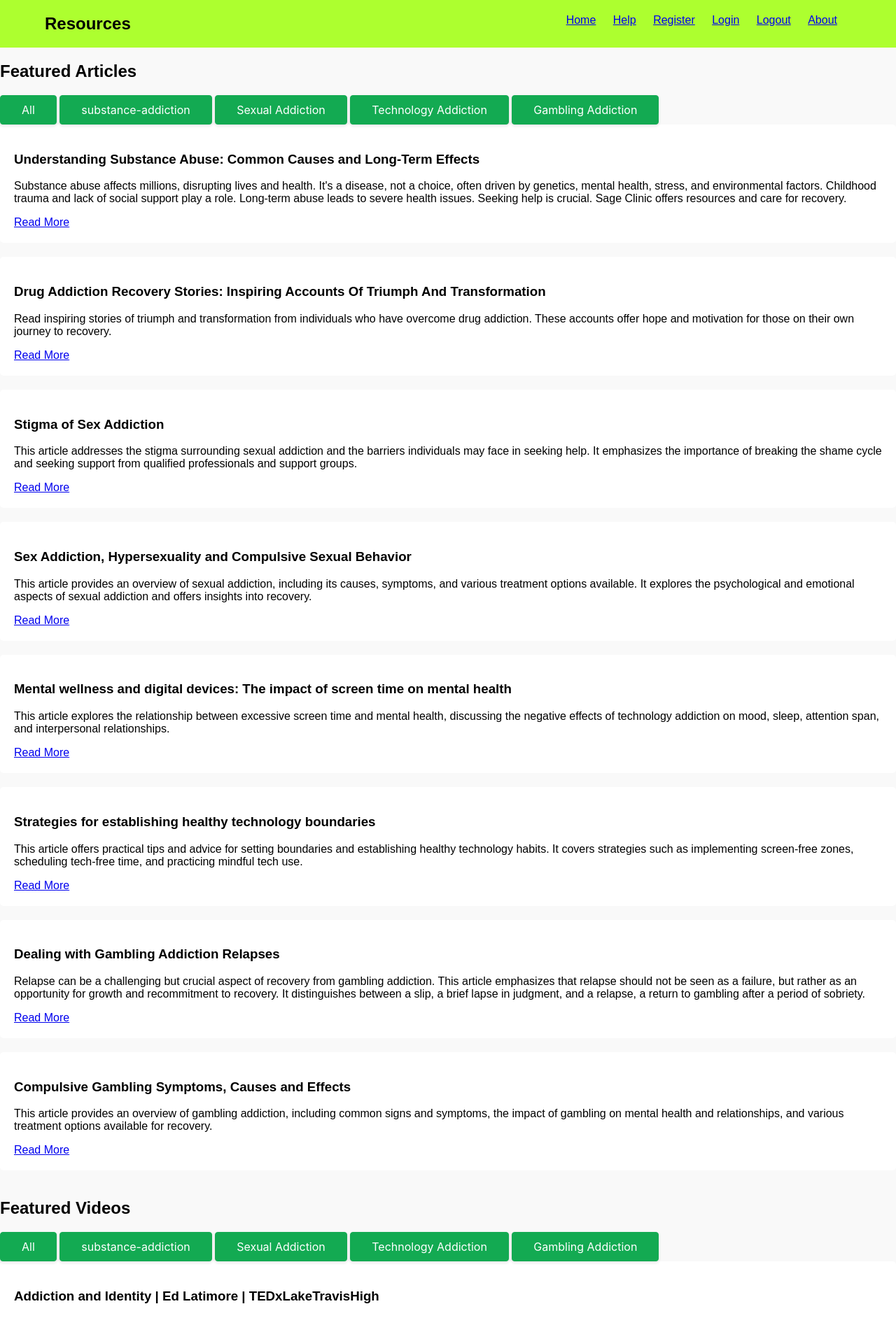
After one commit to Samboja651/Addiction-Solver, a Flask app: page /educational_resources in a window 1280 px wide. The commit adds this page. Shown: the top 1884 px of the page at 70% size. Run offline with Flask 3, Linux system fonts and the light colour scheme; grey boxes are pictures that could not be loaded.

Commit message:
educational resource update

```diff
--- a/app.py
+++ b/app.py
@@ -1,6 +1,6 @@
 from flask import Flask, render_template, request, redirect, url_for, session, flash, abort, jsonify
 from flask_sqlalchemy import SQLAlchemy
-import bcrypt
+# import bcrypt
 import sqlite3
 
 
@@ -225,6 +225,24 @@ def help():
         return render_template('help_platform.html')
 
 
+
+@app.route('/educational_resources', methods=['GET', 'POST'])
+def educational_resources():
+    books = [
+        {"title": "The Biology of Desire: Why Addiction Is Not a Disease", "author": "Marc Lewis"},
+        {"title": "Addiction: A Disorder of Choice", "author": "Gene M. Heyman"},
+        {"title": "Clean: Overcoming Addiction and Ending America’s Greatest Tragedy", "author": "David Sheff"}
+    ]
+
+    videos = [
+        {"title": "TED Talk: Everything You Think You Know About Addiction is Wrong", "speaker": "Johann Hari", "link": "https://www.youtube.com/watch?v=PY9DcIMGxMs"},
+        {"title": "The Opposite of Addiction is Connection", "speaker": "Johann Hari", "link": "https://www.youtube.com/watch?v=PY9DcIMGxMs"},
+        {"title": "Pleasure Unwoven: An Explanation of the Brain Disease of Addiction", "speaker": "Kevin McCauley", "link": "https://www.youtube.com/watch?v=ao8L-0nSYzg"}
+    ]
+
+    return render_template('educational_resources.html', books=books, videos=videos)
+
+
 # Endpoint for receiving and sending peer-to-peer chat messages
 @app.route('/peer-forum', methods=['GET'])
 def peer_forum():
--- /dev/null
+++ b/static/css/styles.css
@@ -0,0 +1,115 @@
+body {
+    margin: 0;
+    font-family: Arial, sans-serif;
+}
+
+.container {
+    width: 90%;
+    margin: 0 auto;
+    display: flex;
+    align-items: flex-start;
+    justify-content: space-between;
+}
+
+.container2 {
+    width: 90%;
+    margin: 0 auto;
+}
+
+header {
+    background-color: greenyellow;
+    color: black;
+    padding: 20px 0;
+}
+
+header .logo {
+    font-size: 24px;
+    font-weight: bold;
+}
+
+header nav ul {
+    list-style-type: none;
+    padding: 0;
+    margin: 0;
+}
+
+header nav ul li {
+    display: inline;
+    margin-right: 20px;
+}
+
+main {
+    background-color: #f9f9f9;
+    padding: 20px 0;
+}
+
+section {
+    margin-bottom: 40px;
+}
+
+h2 {
+    margin-top: 0;
+}
+
+.article, .video {
+    background-color: #fff;
+    padding: 20px;
+    margin-bottom: 20px;
+    border-radius: 5px;
+}
+
+footer {
+    background-color: #333;
+    color: #fff;
+    padding: 20px 0;
+    text-align: center;
+}
+
+footer nav ul {
+    list-style-type: none;
+    padding: 0;
+    margin: 0;
+}
+
+footer nav ul li {
+    display: inline;
+    margin-right: 20px;
+}
+
+.social-media img {
+    width: 30px;
+    margin-right: 10px;
+}
+
+.filter-btn {
+  background-color: #13aa52;
+  border: 1px solid #13aa52;
+  border-radius: 4px;
+  box-shadow: rgba(0, 0, 0, .1) 0 2px 4px 0;
+  box-sizing: border-box;
+  color: #fff;
+  cursor: pointer;
+  font-family: "Akzidenz Grotesk BQ Medium", -apple-system, BlinkMacSystemFont, sans-serif;
+  font-size: 16px;
+  font-weight: 400;
+  outline: none;
+  outline: 0;
+  padding: 10px 25px;
+  text-align: center;
+  transform: translateY(0);
+  transition: transform 150ms, box-shadow 150ms;
+  user-select: none;
+  -webkit-user-select: none;
+  touch-action: manipulation;
+}
+
+.filter-btn:hover {
+  box-shadow: rgba(0, 0, 0, .15) 0 3px 9px 0;
+  transform: translateY(-2px);
+}
+
+@media (min-width: 768px) {
+  .filter-btn {
+    padding: 10px 30px;
+  }
+}
--- /dev/null
+++ b/static/js/scripts.js
@@ -0,0 +1,38 @@
+document.addEventListener("DOMContentLoaded", function() {
+    const articles = document.querySelectorAll(".article");
+    const videos = document.querySelectorAll(".video");
+
+    // Function to show/hide articles based on category
+    function filterArticles(category) {
+        articles.forEach(article => {
+            const articleCategory = article.dataset.category.toLowerCase();
+            if (category === "all" || articleCategory === category) {
+                article.style.display = "block";
+            } else {
+                article.style.display = "none";
+            }
+        });
+    }
+
+    // Function to show/hide videos based on category
+    function filterVideos(category) {
+        videos.forEach(video => {
+            const videoCategory = video.dataset.category.toLowerCase();
+            if (category === "all" || videoCategory === category) {
+                video.style.display = "block";
+            } else {
+                video.style.display = "none";
+            }
+        });
+    }
+
+    // Event listener for filter buttons
+    const filterButtons = document.querySelectorAll(".filter-btn");
+    filterButtons.forEach(btn => {
+        btn.addEventListener("click", function() {
+            const category = this.dataset.category.toLowerCase();
+            filterArticles(category);
+            filterVideos(category);
+        });
+    });
+});
--- /dev/null
+++ b/templates/educational_resources.html
@@ -0,0 +1,156 @@
+<!DOCTYPE html>
+<html lang="en">
+<head>
+    <meta charset="UTF-8">
+    <meta name="viewport" content="width=device-width, initial-scale=1.0">
+    <title>Educational Resources</title>
+    <link rel="stylesheet" href="static/css/styles.css">
+</head>
+<body>
+    <header>
+        <div class="container">
+            <div class="logo">Resources</div>
+            <nav>
+                <ul class="head22">
+                        <li class="nav-item">
+                            <a class="nav-link active" aria-current="page" href="{{ url_for('home') }}">Home</a>
+                        </li>
+                        <li class="nav-item">
+                            <a class="nav-link" href="{{ url_for('help') }}">Help</a>
+                        </li>
+                        <li class="nav-item">
+                            <a class="nav-link" href="{{ url_for('register') }}">Register</a>
+
+                        </li>
+                        <li class="nav-item">
+                            <a class="nav-link" href="{{ url_for('login') }}">Login</a>
+
+                        </li>
+                        <li class="nav-item">
+                            <a class="nav-link" href="{{ url_for('logout') }}">Logout</a>
+
+                        </li>
+                        <li class="nav-item">
+                            <a class="nav-link" href="#">About</a>
+                        </li>
+                </ul>
+            </nav>
+        </div>
+    </header>
+    <main>
+        <section id="featured-articles">
+            <h2>Featured Articles</h2>
+            <div class="filter-buttons">
+                <button class="filter-btn" data-category="all">All</button>
+                <button class="filter-btn" data-category="health">substance-addiction</button>
+                <button class="filter-btn" data-category="addiction">Sexual Addiction</button>
+                <button class="filter-btn" data-category="recovery">Technology Addiction</button>
+                <button class="filter-btn" data-category="mental">Gambling Addiction</button>
+            </div>
+            <div class="article" data-category="health">
+                <h3>Understanding Substance Abuse: Common Causes and Long-Term Effects</h3>
+                <p>Substance abuse affects millions, disrupting lives and health. It's a disease, not a choice, often driven by genetics, mental health, stress, and environmental factors. Childhood trauma and lack of social support play a role. Long-term abuse leads to severe health issues. Seeking help is crucial. Sage Clinic offers resources and care for recovery.</p>
+                <a href="https://sageclinic.org/blog/substance-abuse-causes-long-term-effects/">Read More</a>
+            </div>
+            <div class="article" data-category="health">
+                <h3>Drug Addiction Recovery Stories: Inspiring Accounts Of Triumph And Transformation</h3>
+                <p>Read inspiring stories of triumph and transformation from individuals who have overcome drug addiction. These accounts offer hope and motivation for those on their own journey to recovery.</p>
+                <a href="https://lantanarecovery.com/drug-addiction-recovery-stories-inspiring-accounts-of-triumph-and-transformation/">Read More</a>
+            </div>
+            <div class="article" data-category="addiction">
+                <h3>Stigma of Sex Addiction</h3>
+                <p>This article addresses the stigma surrounding sexual addiction and the barriers individuals may face in seeking help. It emphasizes the importance of breaking the shame cycle and seeking support from qualified professionals and support groups.</p>
+                <a href="https://inpatient-rehab.co.uk/blog/stigma-of-sex-addiction">Read More</a>
+            </div>
+            <div class="article" data-category="addiction">
+                <h3>Sex Addiction, Hypersexuality and Compulsive Sexual Behavior</h3>
+                <p>This article provides an overview of sexual addiction, including its causes, symptoms, and various treatment options available. It explores the psychological and emotional aspects of sexual addiction and offers insights into recovery.</p>
+                <a href="https://my.clevelandclinic.org/health/diseases/22690-sex-addiction-hypersexuality-and-compulsive-sexual-behavior">Read More</a>
+            </div>
+            <div class="article" data-category="recovery">
+                <h3>Mental wellness and digital devices: The impact of screen time on mental health</h3>
+                <p>This article explores the relationship between excessive screen time and mental health, discussing the negative effects of technology addiction on mood, sleep, attention span, and interpersonal relationships.</p>
+                <a href="https://www.kaspersky.com/resource-center/preemptive-safety/mental-health">Read More</a>
+            </div>
+            <div class="article" data-category="recovery">
+                <h3>Strategies for establishing healthy technology boundaries</h3>
+                <p>This article offers practical tips and advice for setting boundaries and establishing healthy technology habits. It covers strategies such as implementing screen-free zones, scheduling tech-free time, and practicing mindful tech use.</p>
+                <a href="https://www.miriamstl.org/aboutmiriam/news/post-details/~board/blogs/post/strategies-for-establishing-healthy-technology-boundaries">Read More</a>
+            </div>
+            <div class="article" data-category="mental">
+                <h3>Dealing with Gambling Addiction Relapses</h3>
+                <p>Relapse can be a challenging but crucial aspect of recovery from gambling addiction. This article emphasizes that relapse should not be seen as a failure, but rather as an opportunity for growth and recommitment to recovery. It distinguishes between a slip, a brief lapse in judgment, and a relapse, a return to gambling after a period of sobriety.</p>
+                <a href="https://www.algamus.org/blog/gambling-addiction-relapses">Read More</a>
+            </div>
+            <div class="article" data-category="mental">
+                <h3>Compulsive Gambling Symptoms, Causes and Effects</h3>
+                <p>This article provides an overview of gambling addiction, including common signs and symptoms, the impact of gambling on mental health and relationships, and various treatment options available for recovery.</p>
+                <a href="https://www.psychguides.com/behavioral-disorders/gambling-addiction/symptoms-and-effects/">Read More</a>
+            </div>
+        </section>
+        <section id="featured-videos">
+            <h2>Featured Videos</h2>
+            <div class="filter-buttons">
+                <button class="filter-btn" data-category="all">All</button>
+                <button class="filter-btn" data-category="health">substance-addiction</button>
+                <button class="filter-btn" data-category="addiction">Sexual Addiction</button>
+                <button class="filter-btn" data-category="recovery">Technology Addiction</button>
+                <button class="filter-btn" data-category="mental">Gambling Addiction</button>
+            </div>
+            <div class="video" data-category="health">
+                <h3>Addiction and Identity | Ed Latimore | TEDxLakeTravisHigh</h3>
+                <iframe width="560" height="315" src="https://www.youtube.com/embed/J9eObiqMPnk?si=31OGaicLfsHLSnh6" title="YouTube video player" frameborder="0" allow="accelerometer; autoplay; clipboard-write; encrypted-media; gyroscope; picture-in-picture; web-share" allowfullscreen></iframe>
+            </div>
+            <div class="video" data-category="health">
+                <h3>How to overcome drug addiction | The Old Path</h3>
+                <iframe width="560" height="315" src="https://www.youtube.com/embed/7htpmP2QxLI?si=7QMYeQ9fxtzuAcVg" title="YouTube video player" frameborder="0" allow="accelerometer; autoplay; clipboard-write; encrypted-media; gyroscope; picture-in-picture; web-share" allowfullscreen></iframe>
+            </div>
+            <div class="video" data-category="addiction">
+                <h3>We Need To Talk About Sex Addiction | Paula Hall | TEDxLeamingtonSpa</h3>
+                <iframe width="560" height="315" src="https://www.youtube.com/embed/-Qf2e3XZ8Tw?si=VRkGCNL2Z4knPcTs" title="YouTube video player" frameborder="0" allow="accelerometer; autoplay; clipboard-write; encrypted-media; gyroscope; picture-in-picture; web-share" allowfullscreen></iframe>
+            </div>
+            <div class="video" data-category="addiction">
+                <h3>Sex, Porn & Manhood | Warren Binford | TEDxSalem</h3>
+                <iframe width="560" height="315" src="https://www.youtube.com/embed/R1vJilg7BAQ?si=s7K43Em5hxThzL_G" title="YouTube video player" frameborder="0" allow="accelerometer; autoplay; clipboard-write; encrypted-media; gyroscope; picture-in-picture; web-share" allowfullscreen></iframe>
+            </div>
+            <div class="video" data-category="recovery">
+                <h3>How to Get Rid of Your Technology Addiction | Maxx Viciedo |</h3>
+                <iframe width="560" height="315" src="https://www.youtube.com/embed/8e1ezeq3C9c?si=Gym4i4Cbs-IqePxd" title="YouTube video player" frameborder="0" allow="accelerometer; autoplay; clipboard-write; encrypted-media; gyroscope; picture-in-picture; web-share" allowfullscreen></iframe>
+            </div>
+            <div class="video" data-category="recovery">
+                <h3>The REAL Effects of Internet Addiction</h3>
+                <iframe width="560" height="315" src="https://www.youtube.com/embed/p2contq5aRg?si=zP5BSU9QdrMKeFP4" title="YouTube video player" frameborder="0" allow="accelerometer; autoplay; clipboard-write; encrypted-media; gyroscope; picture-in-picture; web-share" allowfullscreen></iframe>
+            </div>
+            <div class="video" data-category="mental">
+                <h3>The fall and rise of a gambling addict | Justyn Rees Larcombe | TEDxRoyalTunbridgeWells</h3>
+                <iframe width="560" height="315" src="https://www.youtube.com/embed/7AN3VLLlkdI?si=bd7e5DRd81cIUXK2" title="YouTube video player" frameborder="0" allow="accelerometer; autoplay; clipboard-write; encrypted-media; gyroscope; picture-in-picture; web-share" allowfullscreen></iframe>
+            </div>
+            <div class="video" data-category="mental">
+                <h3>9 Signs of Gambling Addiction or Problem Gambling</h3>
+                <iframe width="560" height="315" src="https://www.youtube.com/embed/BdgrhO0IrlQ?si=S5C8fnvEjUsCv5_T" title="YouTube video player" frameborder="0" allow="accelerometer; autoplay; clipboard-write; encrypted-media; gyroscope; picture-in-picture; web-share" allowfullscreen></iframe>
+            </div>
+        </section>
+
+    </main>
+
+    <!-- <footer>
+        <div class="container">
+            <nav>
+                <ul>
+                    <li><a href="#">Contact</a></li>
+                    <li><a href="#">Privacy Policy</a></li>
+                    <li><a href="#">Terms of Service</a></li>
+                </ul>
+            </nav>
+            <div class="social-media">
+                <a href="#"><img src="facebook-icon.png" alt="Facebook"></a>
+                <a href="#"><img src="twitter-icon.png" alt="Twitter"></a>
+                <a href="#"><img src="instagram-icon.png" alt="Instagram"></a>
+            </div>
+            <div class="copyright">&copy; 2024 Addiction Solver</div>
+        </div>
+    </footer> -->
+
+    <script src="static/js/scripts.js"></script>
+</body>
+</html>
--- a/templates/help_platform.html
+++ b/templates/help_platform.html
@@ -68,7 +68,7 @@
             </div>
 
             <div class="e-resources">
-                <a href="#">
+                <a href="{{ url_for('educational_resources') }}">
                     <img src="{{ url_for('static', filename='images/e_resources.png') }}" alt="learning resources"
                     style="width: 368px; height: 306px;">
                     <p>Learn from resources designed specifically for your needs</p>
```
